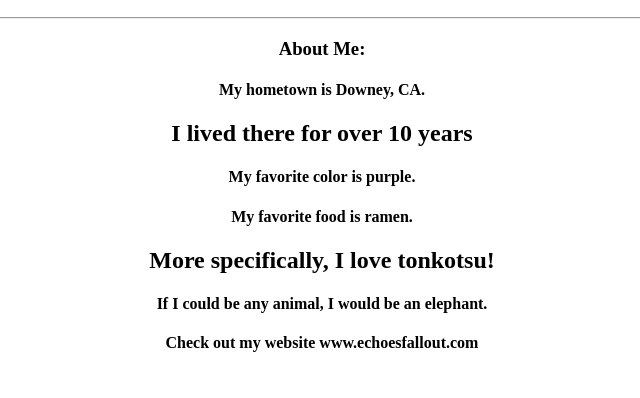
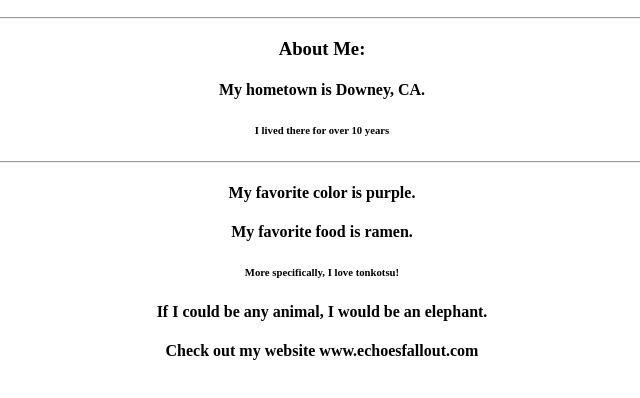
Before and after one commit to JoshuaTobar/my-first-repo, a plain HTML site: page index.html in a window 1280 px wide. Shown: the part 110-508 px from the top of the page, without its empty margins (318-958 px from the left). Drawn offline with Linux system fonts and the light colour scheme.

Commit message:
Fixed header sizes

```diff
--- a/index.html
+++ b/index.html
@@ -12,10 +12,12 @@
                 <hr>
                 <h3>About Me:</h3>
                     <h4>My hometown is Downey, CA.</h4>
-                    <h2>I lived there for over 10 years</h2>
+                    <h6>I lived there for over 10 years</h6>
+                    <hr>
+
                     <h4>My favorite color is purple.</h4>
                     <h4>My favorite food is ramen.</h4>
-                    <h2>More specifically, I love tonkotsu!</h2>
+                    <h6>More specifically, I love tonkotsu!</h6>
                     <h4>If I could be any animal, I would be an elephant.</h4>
                     <h4>Check out my website www.echoesfallout.com</h4>
             </div>
```
